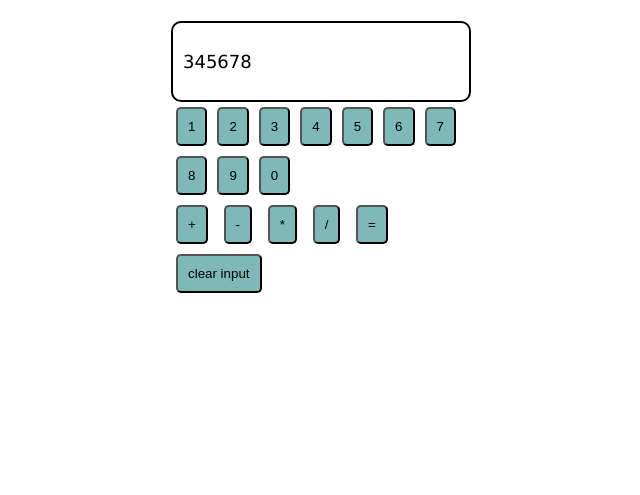
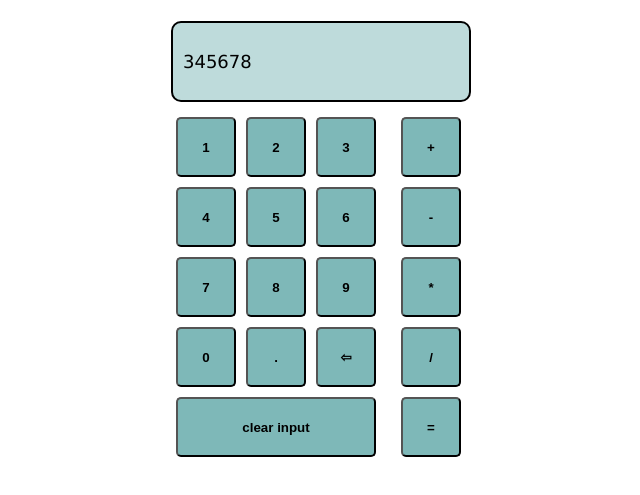
Before and after one commit to missmioh/calculator, a plain HTML site: page index.html in a window 1280 px wide. Shown: the part 73-568 px from the top of the page, without its empty margins (319-959 px from the left). Drawn offline with Linux system fonts and the light colour scheme.

Commit message:
Adjust design

```diff
--- a/index.html
+++ b/index.html
@@ -11,6 +11,7 @@
     <h1>Calculator</h1>
     <div id="container">
         <div id="display"><p>345678</p></div>
+        <div id="input-area">
             <div id="digits">
                 <button class="digitBtn" id="1">1</button>
                 <button class="digitBtn" id="2">2</button>
@@ -22,6 +23,9 @@
                 <button class="digitBtn" id="8">8</button>
                 <button class="digitBtn" id="9">9</button>
                 <button class="digitBtn" id="0">0</button>
+                <button class="digitBtn" id=".">.</button>
+                <button id="backspace">&#8678;</button>
+            <div id="clear-area"><button id="clear">clear input</button></div>
             </div>
             <div id="operators">
                 <button class="operatorBtn" id="+">+</button>
@@ -30,7 +34,7 @@
                 <button class="operatorBtn" id="/">/</button>
                 <button class="operatorBtn" id="=">=</button>
             </div>
-        <div><button id="clear">clear input</button></div>
+        </div>
     </div>
 </body>
 </html>
--- a/style.css
+++ b/style.css
@@ -1,4 +1,8 @@
 @import url('https://fonts.googleapis.com/css2?family=Silkscreen:wght@400;700&display=swap');
+
+:root {
+    --main-color: 126, 184, 184;
+}
 
 body {
     min-height: 100vh;
@@ -11,16 +15,20 @@ body {
     justify-self: center;
 }
 
+#input-area {
+    display: flex;
+    justify-content: flex-start;
+}
+
 #digits {
     display: flex;
     flex-wrap: wrap;
+    flex: 3;
 }
 
 #operators {
-    flex: 1;
-}
-
-#id {
+    display: flex;
+    flex-wrap: wrap;
     flex: 1;
 }
 
@@ -28,14 +36,24 @@ body {
     border: solid 2px black;
     border-radius: 10px;
     flex: 1;
+    background-color: rgb(var(--main-color), 0.5);
     padding: 10px;
+    min-height: 57px;
+    margin-bottom: 10px;
 }
 
 button {
     border-radius: 5px;
-    background-color: rgb(126, 184, 184);
+    background-color: rgb(var(--main-color));
     margin: 5px;
-    padding: 10px;
+    padding: 20px;
+    font-weight: bold;
+    height: 60px;
+    aspect-ratio: 1 / 1;
+}
+
+button#clear {
+    width: 200px;
 }
 
 h1 {
```
Lines whose indentation alone changed are shown as unchanged.
